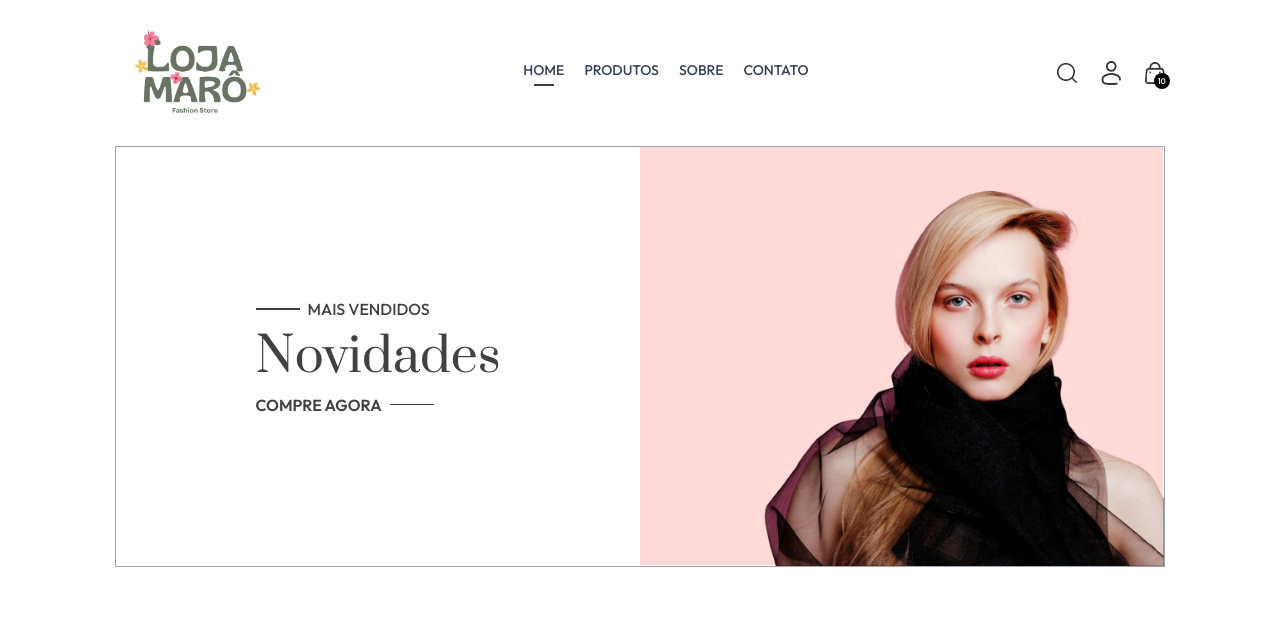
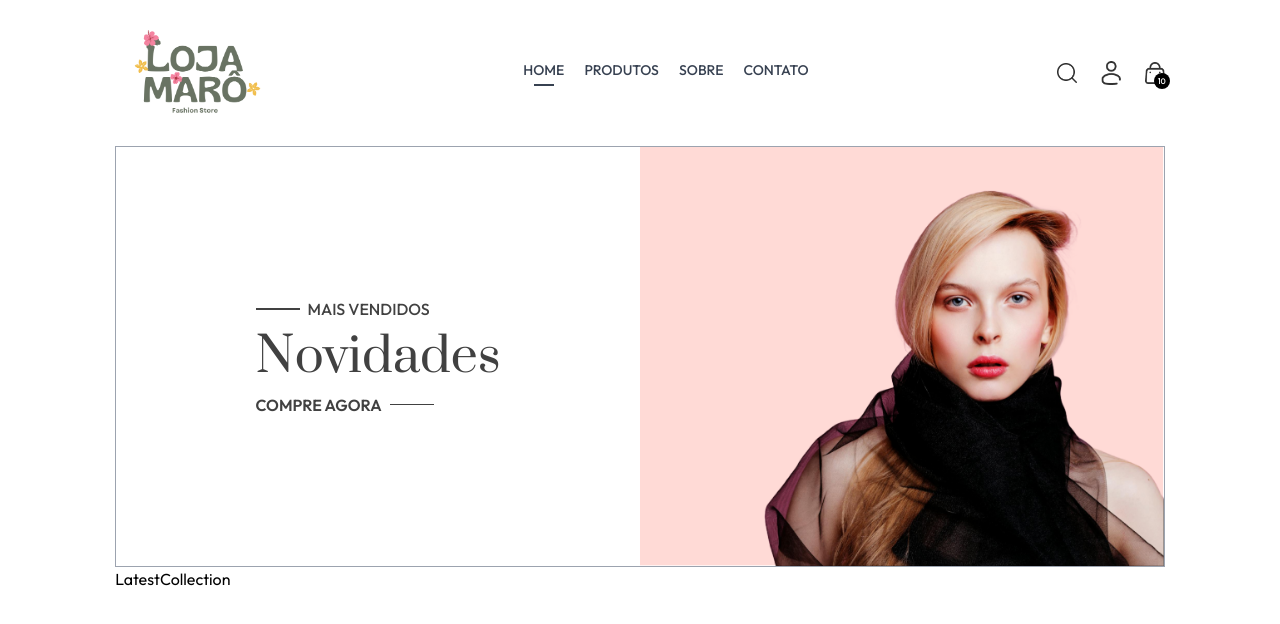
Before and after one commit to amandameneseso/Loja-de-roupas, a React (Vite) app in the folder frontend/: page / in a window 1280 px wide. Shown: the top 624 px of the page. Built offline with nearby package versions, Linux system fonts and the light colour scheme.

Commit message:
shopcontext

```diff
--- /dev/null
+++ b/frontend/src/components/LatestCollection.jsx
@@ -0,0 +1,17 @@
+// LatestCollection.jsx
+import React, { useContext } from 'react'
+// import { useContext } from 'react'
+import { ShopContext } from '../context/ShopContext'
+
+const LatestCollection = () => {
+
+    const { products } = useContext(ShopContext);
+
+    console.log(products);
+
+    return (
+        <div>LatestCollection</div>
+    )
+}
+
+export default LatestCollection
--- /dev/null
+++ b/frontend/src/context/ShopContext.jsx
@@ -0,0 +1,22 @@
+// ShopContext.jsx
+import { createContext } from "react";
+import { products } from "../assets/frontend_assets/assets.js";
+
+export const ShopContext = createContext();
+
+const ShopContextProvider = (props) => {
+  const currency = "R$";
+  const delivery_fee = 10;
+
+  const value = {
+    products,
+    currency,
+    delivery_fee,
+  };
+
+  return (
+    <ShopContext.Provider value={value}>{props.children}</ShopContext.Provider>
+  );
+};
+
+export default ShopContextProvider;
--- a/frontend/src/main.jsx
+++ b/frontend/src/main.jsx
@@ -1,11 +1,15 @@
-import { StrictMode } from 'react'
-import { createRoot } from 'react-dom/client'
-import './index.css'
-import App from './App.jsx'
-import { BrowserRouter } from 'react-router-dom'
+// main.jsx
+import { StrictMode } from "react";
+import { createRoot } from "react-dom/client";
+import "./index.css";
+import App from "./App.jsx";
+import { BrowserRouter } from "react-router-dom";
+import ShopContextProvider from "./context/ShopContext.jsx";
 
-createRoot(document.getElementById('root')).render(
+createRoot(document.getElementById("root")).render(
   <BrowserRouter>
-    <App />
-  </BrowserRouter>,
-)
+    <ShopContextProvider>
+      <App />
+    </ShopContextProvider>
+  </BrowserRouter>
+);
--- a/frontend/src/pages/Home.jsx
+++ b/frontend/src/pages/Home.jsx
@@ -1,13 +1,15 @@
 // Home.jsx
-import React from 'react'
-import Hero from '../components/Hero'
+import React from "react";
+import Hero from "../components/Hero";
+import LatestCollection from "../components/LatestCollection";
 
 const Home = () => {
-    return (
-        <div>
-            <Hero />
-        </div>
-    )
-}
+  return (
+    <div>
+      <Hero />
+      <LatestCollection />
+    </div>
+  );
+};
 
-export default Home
+export default Home;
```
